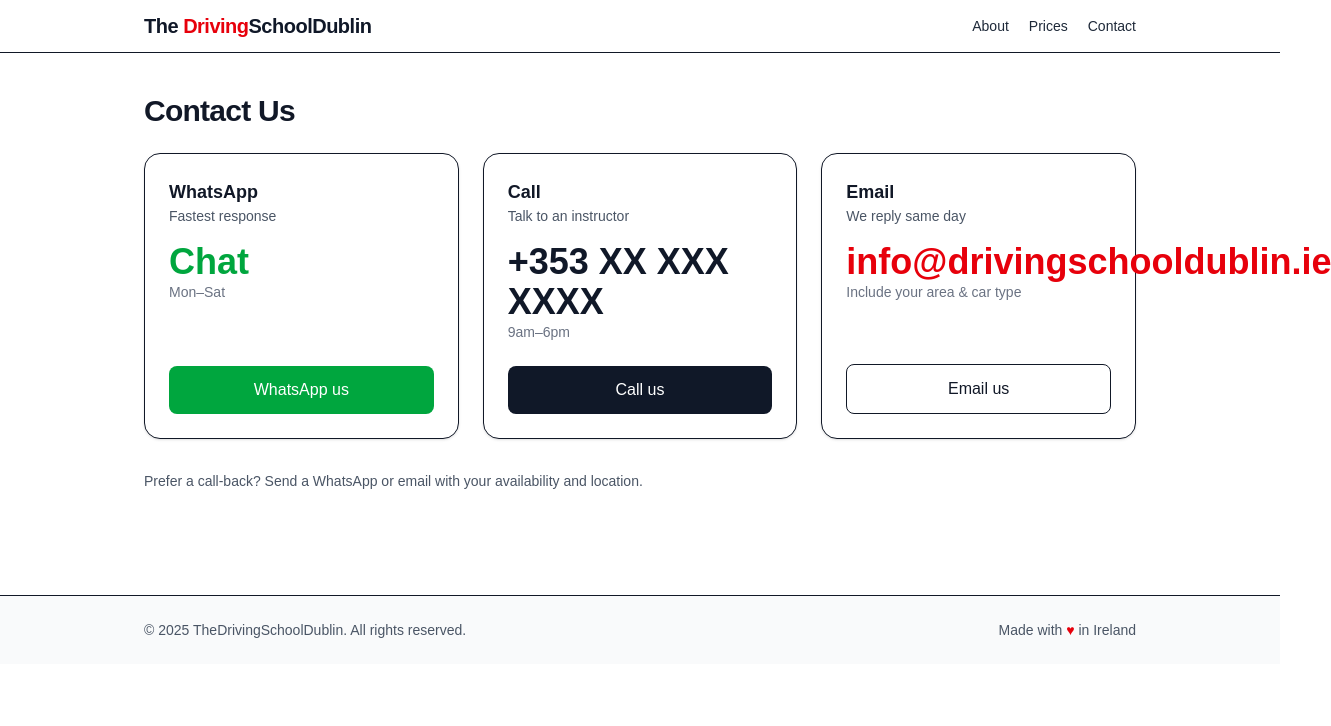
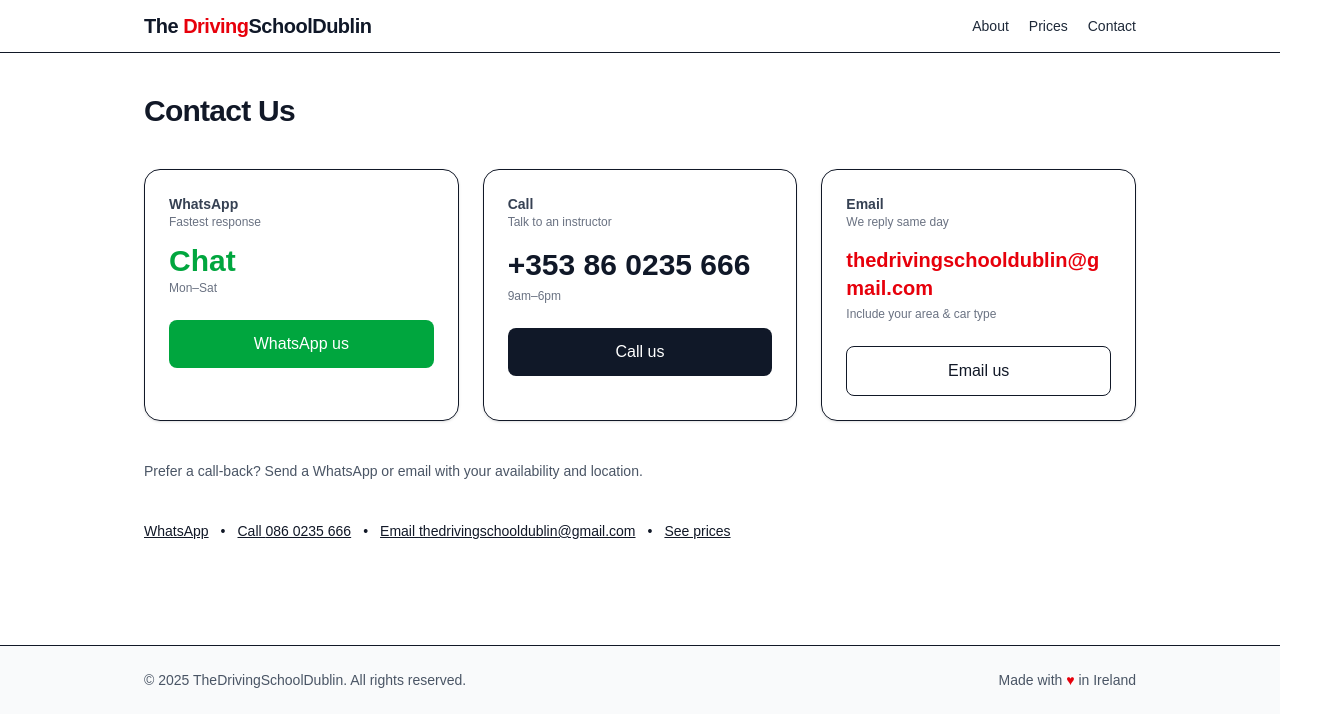
Before and after one commit to matthewpoleary-dot/TheDrivingSchoolDublin, a Next.js app: page /contact in a window 1280 px wide. Shown: the top 726 px of the page, 1331 px wide, since content can reach past the window. Built offline with nearby package versions, Linux system fonts and the light colour scheme.

Commit message:
Contact: wire WhatsApp/call/email with correct number and sizing

```diff
--- a/app/contact/page.tsx
+++ b/app/contact/page.tsx
@@ -1,64 +1,93 @@
+// app/contact/page.tsx
+import Link from "next/link";
+
+const DISPLAY_PHONE = "086 0235 666";
+const INTL_PHONE = "+353 86 0235 666";
+const TEL_HREF = "tel:+353860235666";
+const WHATSAPP_HREF = "https://wa.me/353860235666?text=" +
+  encodeURIComponent("Hi! I'd like to arrange a driving lesson.");
+const EMAIL = "thedrivingschooldublin@gmail.com";
+const MAILTO = `mailto:${EMAIL}?subject=${encodeURIComponent("Lesson Enquiry")}`;
+
 export default function Contact() {
   return (
-      <section className="mx-auto max-w-5xl">
-        <h1 className="text-3xl font-extrabold tracking-tight mb-6">Contact Us</h1>
+    <section className="mx-auto max-w-6xl space-y-10">
+      <h1 className="text-3xl font-extrabold tracking-tight">Contact Us</h1>
 
-        {/* Cards similar to Prices layout */}
-        <div className="grid grid-cols-1 md:grid-cols-3 gap-6 items-stretch">
+      <div className="grid gap-6 md:grid-cols-3">
         {/* WhatsApp */}
-          <div className="flex flex-col justify-between h-full border rounded-2xl p-6 bg-white shadow-sm">
-            <div>
-              <h3 className="text-lg font-semibold">WhatsApp</h3>
-              <p className="text-sm text-gray-600">Fastest response</p>
-              <p className="mt-4 text-4xl font-extrabold text-green-600">Chat</p>
-              <p className="text-sm text-gray-500">Mon–Sat</p>
+        <div className="rounded-2xl border shadow-sm p-6">
+          <h3 className="text-sm font-semibold text-gray-700">WhatsApp</h3>
+          <p className="text-xs text-gray-500">Fastest response</p>
+
+          <div className="mt-4">
+            <div className="text-3xl font-extrabold text-green-600 leading-none">Chat</div>
+            <p className="text-xs text-gray-500 mt-1">Mon–Sat</p>
           </div>
+
           <a
-              href="https://wa.me/353XXXXXXXXX?text=Hi%2C%20I%20would%20like%20to%20enquire%20about%20driving%20lessons"
+            href={WHATSAPP_HREF}
             target="_blank"
             rel="noopener noreferrer"
-              className="mt-6 inline-flex items-center justify-center rounded-lg bg-green-600 px-5 py-3 font-medium text-white hover:bg-green-700 transition"
+            className="mt-6 inline-flex w-full items-center justify-center rounded-lg bg-green-600 px-5 py-3 font-medium text-white hover:bg-green-700 transition"
           >
             WhatsApp us
           </a>
         </div>
 
         {/* Call */}
-          <div className="flex flex-col justify-between h-full border rounded-2xl p-6 bg-white shadow-sm">
-            <div>
-              <h3 className="text-lg font-semibold">Call</h3>
-              <p className="text-sm text-gray-600">Talk to an instructor</p>
-              <p className="mt-4 text-4xl font-extrabold text-gray-900">+353 XX XXX XXXX</p>
-              <p className="text-sm text-gray-500">9am–6pm</p>
+        <div className="rounded-2xl border shadow-sm p-6">
+          <h3 className="text-sm font-semibold text-gray-700">Call</h3>
+          <p className="text-xs text-gray-500">Talk to an instructor</p>
+
+          <div className="mt-4">
+            <div className="text-3xl font-extrabold text-gray-900 leading-tight">
+              +353 86 0235 666
             </div>
+            <p className="text-xs text-gray-500 mt-1">9am–6pm</p>
+          </div>
+
           <a
-              href="tel:+353XXXXXXXXX"
-              className="mt-6 inline-flex items-center justify-center rounded-lg bg-gray-900 px-5 py-3 font-medium text-white hover:bg-black transition"
+            href={TEL_HREF}
+            className="mt-6 inline-flex w-full items-center justify-center rounded-lg bg-gray-900 px-5 py-3 font-medium text-white hover:bg-black transition"
           >
             Call us
           </a>
         </div>
 
         {/* Email */}
-          <div className="flex flex-col justify-between h-full border rounded-2xl p-6 bg-white shadow-sm">
-            <div>
-              <h3 className="text-lg font-semibold">Email</h3>
-              <p className="text-sm text-gray-600">We reply same day</p>
-              <p className="mt-4 text-4xl font-extrabold text-red-600">info@drivingschooldublin.ie</p>
-              <p className="text-sm text-gray-500">Include your area & car type</p>
+        <div className="rounded-2xl border shadow-sm p-6">
+          <h3 className="text-sm font-semibold text-gray-700">Email</h3>
+          <p className="text-xs text-gray-500">We reply same day</p>
+
+          <div className="mt-4">
+            <div className="text-xl font-bold text-red-600 break-all">{EMAIL}</div>
+            <p className="text-xs text-gray-500 mt-1">Include your area & car type</p>
           </div>
+
           <a
-              href="mailto:info@drivingschooldublin.ie?subject=Lesson%20Enquiry"
-              className="mt-6 inline-flex items-center justify-center rounded-lg border px-5 py-3 font-medium hover:bg-gray-50 transition"
+            href={MAILTO}
+            className="mt-6 inline-flex w-full items-center justify-center rounded-lg border px-5 py-3 font-medium hover:bg-gray-50 transition"
           >
             Email us
           </a>
         </div>
       </div>
 
-        <p className="mt-8 text-sm text-gray-600">
-          Prefer a call-back? Send a WhatsApp or email with your availability and location.
+      <p className="text-sm text-gray-600">
+        Prefer a call‑back? Send a WhatsApp or email with your availability and location.
       </p>
+
+      {/* Handy quick links row */}
+      <div className="flex flex-wrap gap-3 text-sm">
+        <a className="underline" href={WHATSAPP_HREF} target="_blank" rel="noopener noreferrer">WhatsApp</a>
+        <span>•</span>
+        <a className="underline" href={TEL_HREF}>Call {DISPLAY_PHONE}</a>
+        <span>•</span>
+        <a className="underline" href={MAILTO}>Email {EMAIL}</a>
+        <span>•</span>
+        <Link className="underline" href="/prices">See prices</Link>
+      </div>
     </section>
   );
 }
```
Lines whose indentation alone changed are shown as unchanged.
